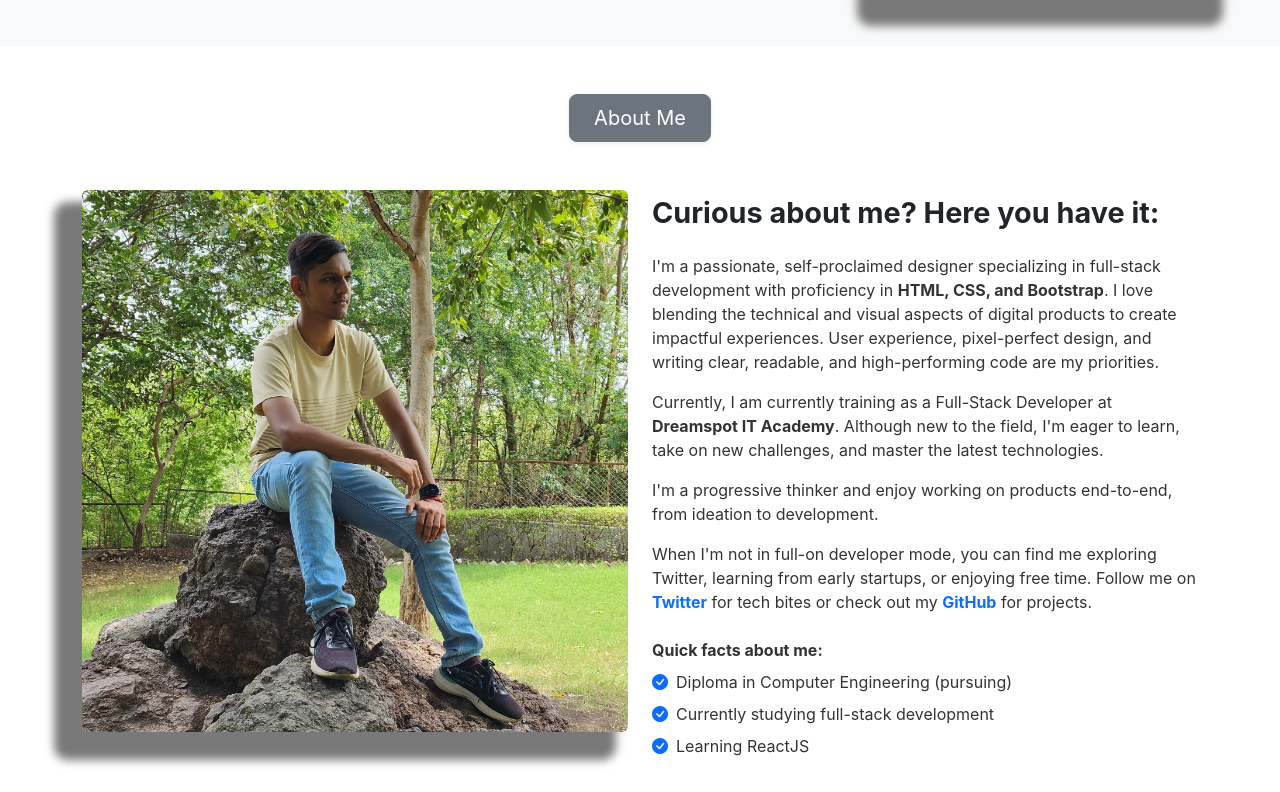
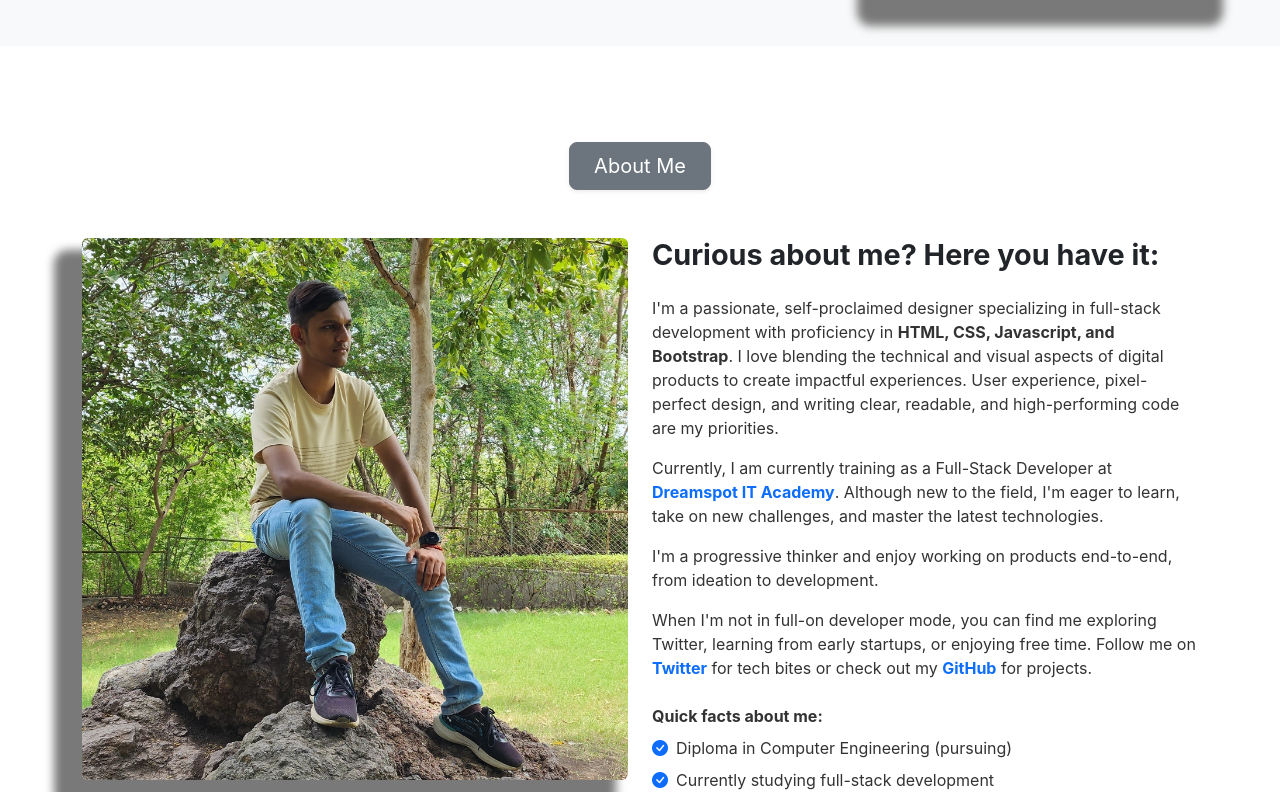
Before and after one commit to Tanishgol/potfolio, a React (Create React App) app: page / in a window 1280 px wide. Shown: the part 506-1298 px from the top of the page. Built offline with nearby package versions, Linux system fonts and the light colour scheme.

Commit message:
modified:   src/Components/aboutme.jsx 	modified:   src/Components/devinfo.jsx 	modified:   src/Components/getintouch.jsx 	modified:   src/Components/navbar.jsx 	modified:   src/Components/testimonials.jsx 	modified:   src/Components/work.jsx 	modified:   src/Styles/globle.css

```diff
--- a/src/Components/aboutme.jsx
+++ b/src/Components/aboutme.jsx
@@ -5,12 +5,12 @@ import '../Styles/globle.css';
 const Aboutme = () => {
     return (
         <>
-            <section className="AboutMe py-5">
+            <section id="about" className="AboutMe py-5">
                 <div className="container">
                     <div className="row">
                         <div className="col-12">
                             <div className="text-center mb-5">
-                                <button type="button" className="btn btn-secondary btn-lg px-4 py-2 shadow-sm">
+                                <button type="button" className="btn btn-secondary mt-5 btn-lg px-4 py-2 shadow-sm">
                                     About Me
                                 </button>
                             </div>
@@ -21,16 +21,16 @@ const Aboutme = () => {
                         <div className="col-lg-6 col-md-12 col-sm-12 d-flex flex-column justify-content-center">
                             <h2 className="mb-4 fw-bold text-dark">Curious about me? Here you have it:</h2>
                             <p className="mb-3">
-                                I'm a passionate, self-proclaimed designer specializing in full-stack development with proficiency in <strong>HTML, CSS, and Bootstrap</strong>. I love blending the technical and visual aspects of digital products to create impactful experiences. User experience, pixel-perfect design, and writing clear, readable, and high-performing code are my priorities.
+                                I'm a passionate, self-proclaimed designer specializing in full-stack development with proficiency in <strong>HTML, CSS, Javascript, and Bootstrap</strong>. I love blending the technical and visual aspects of digital products to create impactful experiences. User experience, pixel-perfect design, and writing clear, readable, and high-performing code are my priorities.
                             </p>
                             <p className="mb-3">
-                                Currently, I am currently training as a Full-Stack Developer at <strong>Dreamspot IT Academy</strong>. Although new to the field, I'm eager to learn, take on new challenges, and master the latest technologies.
+                                Currently, I am currently training as a Full-Stack Developer at <a className="link-underline text-primary text-decoration-none fw-bold" href='https://www.linkedin.com/company/dreamspot-it-academy/posts/?feedView=all'>Dreamspot IT Academy</a>. Although new to the field, I'm eager to learn, take on new challenges, and master the latest technologies.
                             </p>
                             <p className="mb-3">
                                 I'm a progressive thinker and enjoy working on products end-to-end, from ideation to development.
                             </p>
                             <p className="mb-4">
-                                When I'm not in full-on developer mode, you can find me exploring Twitter, learning from early startups, or enjoying free time. Follow me on <a href="https://x.com/tanishgol" className="text-primary text-decoration-none fw-bold">Twitter</a> for tech bites or check out my <a href="https://github.com/Tanishgol" className="text-primary text-decoration-none fw-bold">GitHub</a> for projects.
+                                When I'm not in full-on developer mode, you can find me exploring Twitter, learning from early startups, or enjoying free time. Follow me on <a href="https://x.com/tanishgol" className="link-underline text-primary text-decoration-none fw-bold">Twitter</a>  for tech bites or check out my <a href="https://github.com/Tanishgol" className="link-underline text-primary text-decoration-none fw-bold">GitHub</a> for projects.
                             </p>
                             <p className="fw-bold mb-2">Quick facts about me:</p>
                             <ul className="list-unstyled">
--- a/src/Components/devinfo.jsx
+++ b/src/Components/devinfo.jsx
@@ -6,7 +6,7 @@ import tanishimage from '../Assets/Tanish_passport.jpg';
 const Devinfo = () => {
     return (
         <>
-            <section className="DevInfo bg-light py-5">
+            <section id="developerinformation" className="DevInfo bg-light py-5">
                 <div className="container">
                     <div className="row custom-flex align-items-center">
                         <div className="col-12 col-lg-8 text-column d-flex flex-column justify-content-center">
--- a/src/Components/getintouch.jsx
+++ b/src/Components/getintouch.jsx
@@ -17,7 +17,7 @@ const Getintouch = () => {
     return (
         <>
             <Toaster position="top-right" reverseOrder={false} />
-            <section className="getintouch py-5 bg-light">
+            <section id="contact" className="getintouch py-5 m-5 bg-light">
                 <div className="container text-center">
                     <button className="btn btn-secondary btn-lg px-4 py-2 shadow-sm mb-3">Get in Touch</button>
                     <p className="fs-5 text-muted">
--- a/src/Components/navbar.jsx
+++ b/src/Components/navbar.jsx
@@ -4,9 +4,16 @@ import '../Styles/globle.css';
 const Navbar = () => {
     return (
         <>
-            <nav className="navbar navbar-expand-lg bg-light sticky-top bgblur">
+            <nav id="navbar-example" className="navbar navbar-expand-lg bg-light sticky-top bgblur" data-bs-spy="scroll" data-bs-target="#navbar-example" data-bs-offset="0" tabIndex="0">
                 <div className="container">
-                    <a className="navbar-brand" href="/">
+                    <a className="navbar-brand" href="#developerinformation"
+                        onClick={(e) => {
+                            e.preventDefault();
+                            document.getElementById('developerinformation').scrollIntoView({
+                                behavior: 'smooth',
+                                block: 'start',
+                            });
+                        }}>
                         <h3 className="text-dark">&#60;TG &#8260;&#62;</h3>
                     </a>
                     <button className="navbar-toggler" type="button" data-bs-toggle="collapse" data-bs-target="#navbarSupportedContent" aria-controls="navbarSupportedContent" aria-expanded="false" aria-label="Toggle navigation">
@@ -15,16 +22,16 @@ const Navbar = () => {
                     <div className="collapse navbar-collapse text-center fs-5" id="navbarSupportedContent">
                         <ul className="navbar-nav ms-auto mb-2 mb-lg-0">
                             <li className="nav-item m-1 px-1 fw-semibold">
-                                <a className="nav-link active" aria-current="page" href="/">About</a>
+                                <a className="nav-link active" href="#about">About</a>
                             </li>
                             <li className="nav-item m-1 px-1 fw-semibold">
-                                <a className="nav-link" href="/">Work</a>
+                                <a className="nav-link" href="#work">Work</a>
                             </li>
                             <li className="nav-item m-1 px-1 fw-semibold">
-                                <a className="nav-link" href="/">Testimonials</a>
+                                <a className="nav-link" href="#testimonials">Testimonials</a>
                             </li>
                             <li className="nav-item m-1 px-1 fw-semibold">
-                                <a className="nav-link" href="/">Contact</a>
+                                <a className="nav-link" href="#contact">Contact</a>
                             </li>
                             <div className="border-start border-secondary border-3 ms-2 ps-2"></div>
                             <li className="nav-item m-1 px-1 fw-semibold">
--- a/src/Components/testimonials.jsx
+++ b/src/Components/testimonials.jsx
@@ -4,10 +4,10 @@ import Avater from '../Assets/avatar-eugen.png';
 const Testimonials = () => {
     return (
         <>
-            <section className="Testimonials py-5">
+            <section id="testimonials" className="Testimonials py-5">
                 <div className="container">
                     <div className="text-center mb-5">
-                        <button className="btn btn-secondary btn-lg px-4 py-2 shadow-sm mb-3">Testimonials</button>
+                        <button className="btn btn-secondary btn-lg mt-5 px-4 py-2 shadow-sm mb-3">Testimonials</button>
                         <h2 className="mt-3">Nice things people have said about me:</h2>
                     </div>
                     <div className="row row-cols-1 row-cols-md-2 row-cols-lg-3 g-4">
--- a/src/Components/work.jsx
+++ b/src/Components/work.jsx
@@ -5,10 +5,10 @@ import Project2 from '../Assets/Project-2.jpeg';
 const Work = () => {
     return (
         <>
-            <section className="Work py-5 bg-light">
+            <section id="work" className="Work py-5 bg-light">
                 <div className="container">
                     <div className="text-center mb-5">
-                        <button className="btn btn-secondary btn-lg px-4 py-2 shadow-sm mb-3">Work</button>
+                        <button className="btn btn-secondary btn-lg mt-5 px-4 py-2 shadow-sm mb-3">Work</button>
                         <h2 className="mt-3">Some of the noteworthy projects I have built:</h2>
                     </div>
                     <div className="row align-items-center mb-5 rounded-3 p-4 shadow">
--- a/src/Styles/globle.css
+++ b/src/Styles/globle.css
@@ -23,6 +23,29 @@
 .Dev-image-left {
     box-shadow: -20px 20px 10px 8px rgb(121, 121, 121);
 }
+
+.link-underline {
+    position: relative;
+    text-decoration: none;
+    color: inherit;
+}
+
+.link-underline::after {
+    content: '';
+    position: absolute;
+    left: 50%;
+    bottom: 0;
+    width: 0;
+    height: 2px;
+    background-color: currentColor;
+    transition: all 0.3s ease-out;
+    transform: translateX(-50%);
+}
+
+.link-underline:hover::after {
+    width: 100%;
+}
+
 
 .flip-animation {
     display: inline-block;
```
